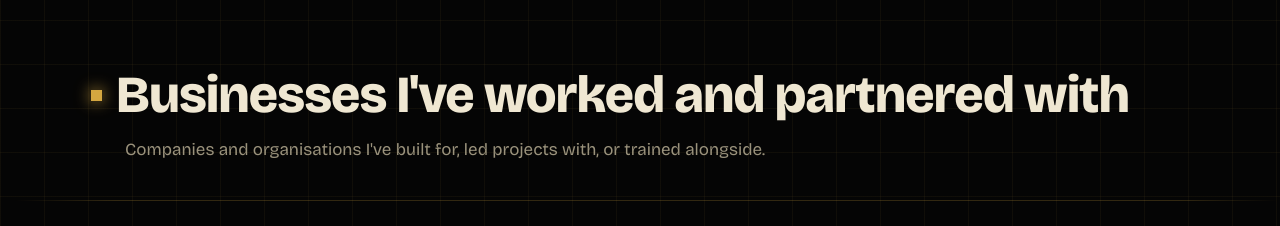
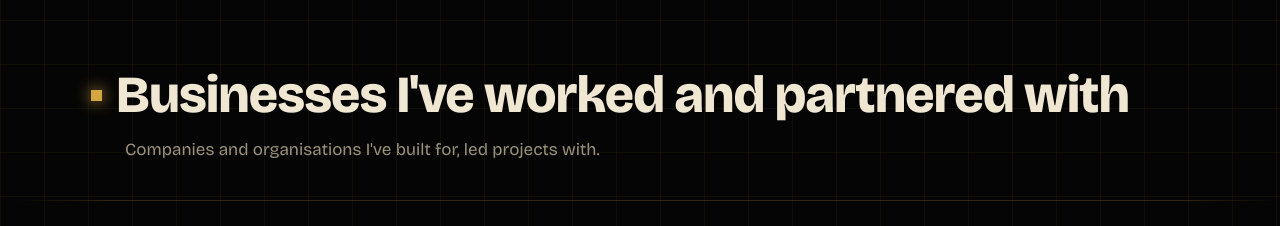
Before and after one commit to timi2003/Portfolio, a plain HTML site: page index.html in a window 1280 px wide. Shown: the part 3500-3726 px from the top of the page. Drawn offline with nearby package versions, Linux system fonts and the light colour scheme.

Commit message:
portfolio

```diff
--- a/index.html
+++ b/index.html
@@ -180,7 +180,7 @@ footer{padding:36px 18px 60px}
 
 <section id="partners" style="padding-bottom:0">
 <h2>Businesses I've worked and partnered with</h2>
-<p class="lead">Companies and organisations I've built for, led projects with, or trained alongside.</p>
+<p class="lead">Companies and organisations I've built for, led projects with.</p>
 </section>
 <div class="mq" aria-label="Businesses worked and partnered with"><div id="mq"></div></div>
 
```
